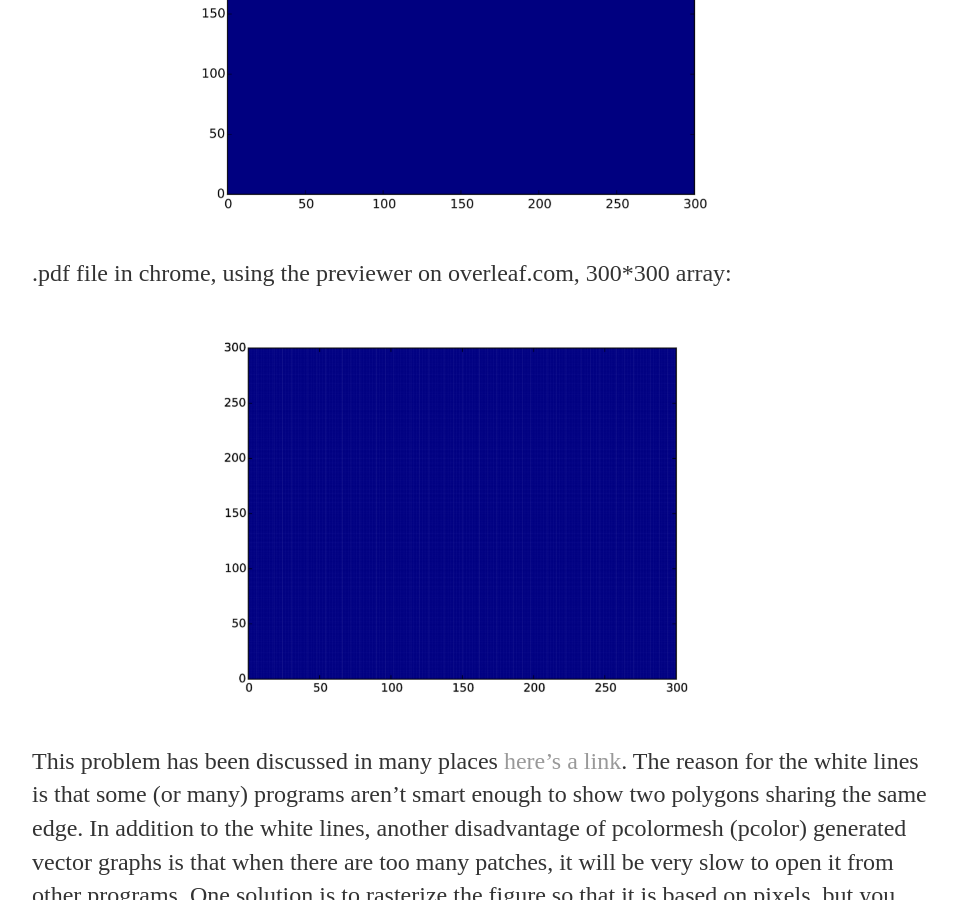
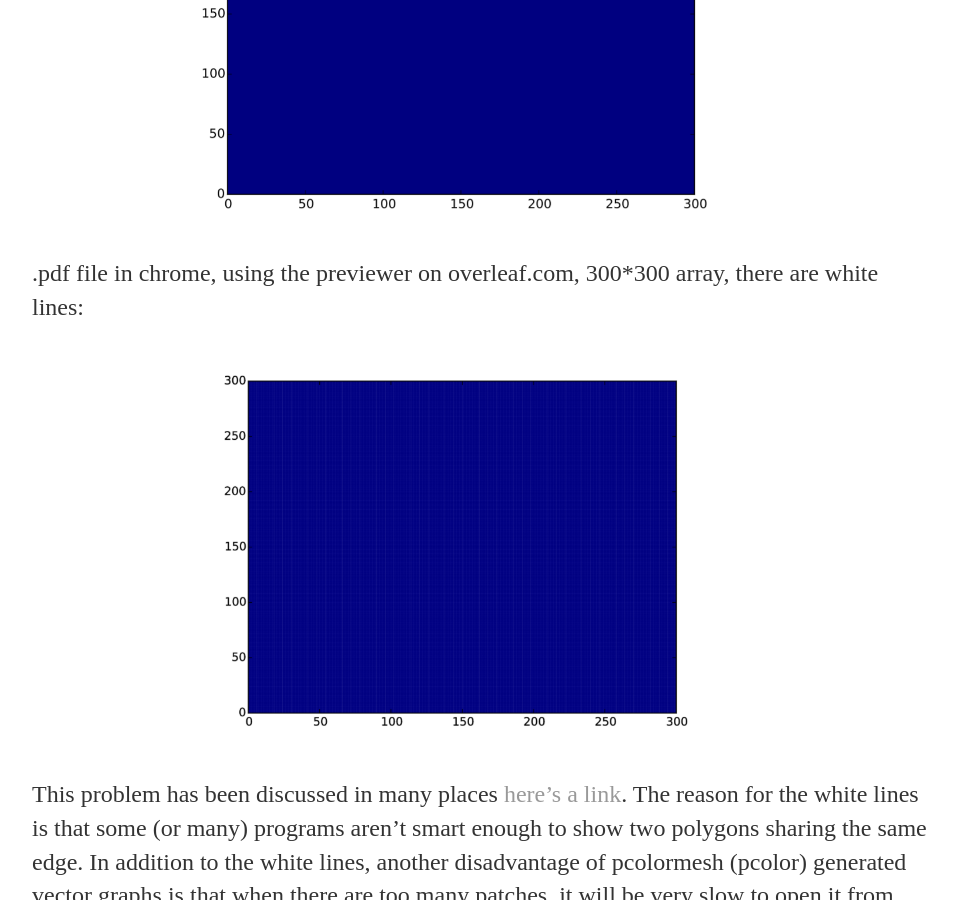
Before and after one commit to cover-me/cover-me.github.io, a Jekyll site: the page built from _posts/2019-02-17-Save-2d-data-as-a-figure.md, in a window 1280 px wide and 900 px high, scrolled down 3414 px. Shown: the whole window, without its empty margins (160-1117 px from the left). Built offline with Jekyll 4.4.1, drawn with Linux system fonts in a browser that asks for light colours.

Commit message:
Update 2019-02-17-Save-2d-data-as-a-figure.md

```diff
--- a/_posts/2019-02-17-Save-2d-data-as-a-figure.md
+++ b/_posts/2019-02-17-Save-2d-data-as-a-figure.md
@@ -66,7 +66,7 @@ plt.pcolormesh(np.zeros((10,10)))#or 300,300
 
 ![](/images/snapshoot_chrome_pdfviewer_pcolormesh_pdf_300x300.png)
 
-.pdf file in chrome, using the previewer on overleaf.com, 300*300 array:
+.pdf file in chrome, using the previewer on overleaf.com, 300*300 array, there are white lines:
 
 ![](/images/snapshoot_chrome_overleaf_pcolormesh_pdf_300x300.png)
 
```
